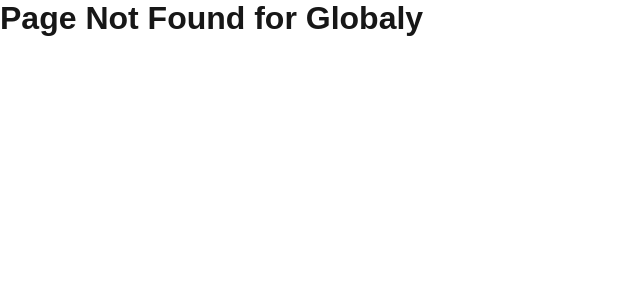
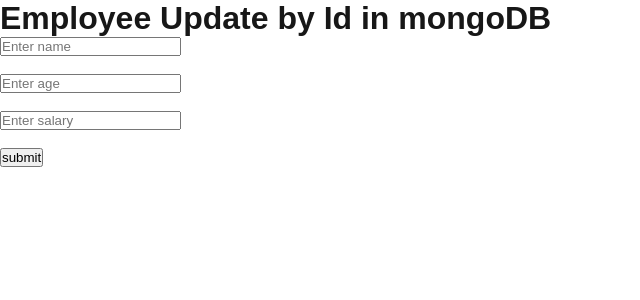
Before and after one commit to rohit1620/dubaraNextjs, a Next.js app in the folder rohit/: page /mongo-get/1 in a window 1280 px wide. Before the commit this address had no page. Shown: the top 300 px of the page, without its empty margins (0-640 px from the left). Built offline with nearby package versions, Linux system fonts and the light colour scheme.

Commit message:
put added

```diff
--- /dev/null
+++ b/rohit/app/api/db-emp/[empid]/route.js
@@ -0,0 +1,24 @@
+import { connectString } from "@/lib/db_connnection";
+import { User } from "@/models/schema";
+import mongoose from "mongoose";
+import { NextResponse } from "next/server";
+
+export const PUT=async(req,{params})=>{
+    const empId=params.empid;
+    const id={_id:empId}
+    // console.log("ids",id);
+    const payload= await req.json();
+    await mongoose.connect(connectString);
+    const data=await User.findOneAndUpdate(id,payload)
+    return NextResponse.json({result:data,success:true})
+}
+
+export const GET=async(req,{params})=>{
+    const empId=params.empid;
+    const id={_id:empId}
+
+
+    await mongoose.connect(connectString);
+    const data=await User.findById(id)
+    return NextResponse.json({result:data,success:true})
+}
--- /dev/null
+++ b/rohit/app/mongo-get/[update]/page.jsx
@@ -0,0 +1,78 @@
+"use client";
+import React, { use, useEffect, useState } from "react";
+
+const EmployeeIDUpdate = ({ params }) => {
+  const [name, setName] = useState("");
+  const [age, setAge] = useState("");
+  const [salary, setSalary] = useState("");
+  //   console.log("Id", params.update);
+  const { update } = use(params);
+  console.log("Id", update, "hai");
+
+  useEffect(() => {
+    const getData = async () => {
+      let data = await fetch(`http://localhost:3000/api/db-emp/${update}`);
+      data = await data.json();
+      if (data.success) {
+        setName(data.result.name);
+        setAge(data.result.age);
+        setSalary(data.result.salary);
+      } else {
+        alert("something is wronge");
+      }
+    };
+    getData();
+  }, [update]);
+
+  const updateData = async () => {
+    let data = await fetch(`http://localhost:3000/api/db-emp/${update}`, {
+      method: "PUT",
+      body: JSON.stringify({ name, age, salary }),
+    });
+    data = await data.json();
+    setName(name);
+    setAge(age);
+    setSalary(salary);
+    if (data.success) {
+      alert("data update successfully");
+    } else {
+      alert("something is wrong");
+    }
+  };
+
+  return (
+    <div>
+      <h1>Employee Update by Id in mongoDB</h1>
+      <input
+        type="text"
+        name=""
+        id=""
+        placeholder="Enter name"
+        value={name}
+        onChange={(e) => setName(e.target.value)}
+      />{" "}
+      <br /> <br />
+      <input
+        type="text"
+        name=""
+        id=""
+        placeholder="Enter age"
+        value={age}
+        onChange={(e) => setAge(e.target.value)}
+      />
+      <br /> <br />
+      <input
+        type="text"
+        name=""
+        id=""
+        placeholder="Enter salary"
+        value={salary}
+        onChange={(e) => setSalary(e.target.value)}
+      />
+      <br /> <br />
+      <button onClick={updateData}>submit</button>
+    </div>
+  );
+};
+
+export default EmployeeIDUpdate;
--- a/rohit/app/mongo-get/page.jsx
+++ b/rohit/app/mongo-get/page.jsx
@@ -29,6 +29,9 @@
               <td>{el.name}</td>
               <td>{el.age}</td>
               <td>{el.salary}</td>
+              <td>
+                <Link href={`/mongo-get/${el._id}`}>Edit</Link>
+              </td>
             </tr>
           ))}
         </tbody>
```
